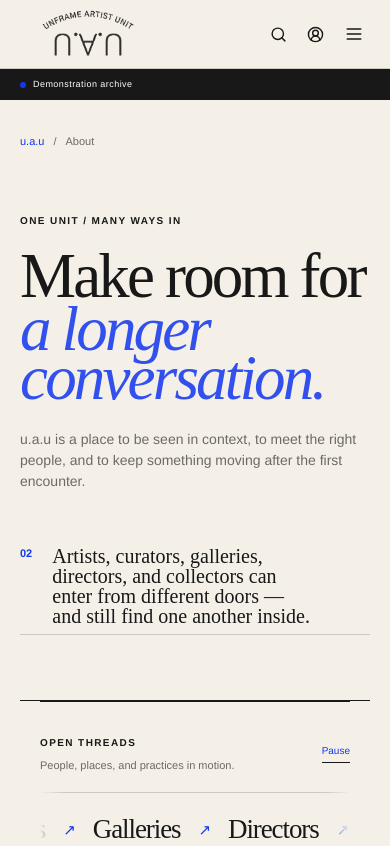
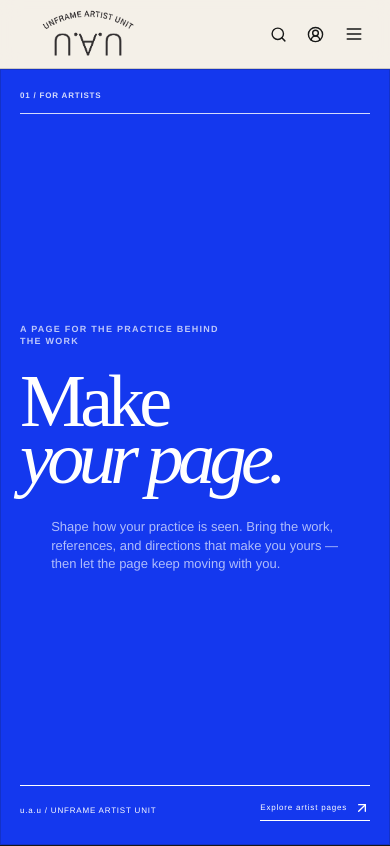
Before and after one commit to KunsGallery/Unframe-Artist-Unit, a Next.js app: page /about in a window 390 px wide. Shown: the top 846 px of the page. Built offline with nearby package versions, Linux system fonts and the light colour scheme.

Commit message:
build about page card flow

```diff
--- a/app/about/page.tsx
+++ b/app/about/page.tsx
@@ -1,26 +1,113 @@
 import Link from "next/link";
 import { ArrowUpRight } from "lucide-react";
-import { DemoNotice, MetaLine } from "../components";
-import { ConnectionMarquee, FlowCards, RotatingWord } from "../motion-components";
+import { FlowArt, FlowSection } from "./story-scroll";
 
 export default function AboutPage() {
-  return <main>
-    <DemoNotice />
-    <div className="page-wrap inner-page about-page">
-      <div className="breadcrumb"><Link href="/">u.a.u</Link><span>/</span><span>About</span></div>
-      <section className="about-hero"><div><MetaLine>ONE UNIT / MANY WAYS IN</MetaLine><h1>Make room for<br /><RotatingWord words={["your practice.", "a new project.", "a longer conversation.", "the unexpected."]} /></h1><p>u.a.u is a place to be seen in context, to meet the right people, and to keep something moving after the first encounter.</p></div><div className="about-hero-note"><span>02</span><p>Artists, curators, galleries, directors, and collectors can enter from different doors — and still find one another inside.</p></div></section>
+  return (
+    <main className="story-page">
+      <FlowArt aria-label="u.a.u introduction">
+        <FlowSection className="story-tone-blue" aria-label="For artists">
+          <div className="story-card-topline">
+            <span>01 / FOR ARTISTS</span>
+            <span>MAKE YOUR WAY IN</span>
+          </div>
+          <div className="story-card-main">
+            <p className="story-kicker">A page for the practice behind the work</p>
+            <h1>
+              Make
+              <br />
+              <em>your page.</em>
+            </h1>
+            <p className="story-card-copy">
+              Shape how your practice is seen. Bring the work, references, and
+              directions that make you yours — then let the page keep moving
+              with you.
+            </p>
+          </div>
+          <div className="story-card-bottomline">
+            <span>u.a.u / UNFRAME ARTIST UNIT</span>
+            <Link href="/artists">
+              Explore artist pages <ArrowUpRight size={16} />
+            </Link>
+          </div>
+        </FlowSection>
 
-      <ConnectionMarquee items={["Artists", "Curators", "Galleries", "Directors", "Collectors", "Institutions", "Independent practices", "Unfinished ideas"]} />
+        <FlowSection className="story-tone-ink" aria-label="For curators and directors">
+          <div className="story-card-topline">
+            <span>02 / FOR CURATORS &amp; DIRECTORS</span>
+            <span>FOLLOW THE THREAD</span>
+          </div>
+          <div className="story-card-main">
+            <p className="story-kicker">A place to begin with a real encounter</p>
+            <h2>
+              Find
+              <br />
+              <em>the practice.</em>
+            </h2>
+            <p className="story-card-copy">
+              Start from a work, a question, or an instinct. Follow the thread
+              into the next studio visit, proposal, conversation, or
+              collaboration.
+            </p>
+          </div>
+          <div className="story-card-bottomline">
+            <span>02 / 04</span>
+            <Link href="/connections">
+              See the connections <ArrowUpRight size={16} />
+            </Link>
+          </div>
+        </FlowSection>
 
-      <section className="flow-intro"><div><MetaLine>WHAT CAN HAPPEN HERE</MetaLine><h2>Not one service.<br /><em>A shared field.</em></h2></div><p>Bring a practice, a project, a question, or a reason to keep a door open. The unit changes shape around the relationship.</p></section>
-      <FlowCards cards={[
-        { eyebrow: "FOR ARTISTS", title: "Make a page that feels like you.", body: "Build a public presence around the work, references, and relationships that make your practice yours — not another generic portfolio.", action: "See artist profiles", href: "/artists", tone: "flow-card-blue" },
-        { eyebrow: "FOR CURATORS & DIRECTORS", title: "Find the practice behind the name.", body: "Follow a thread from exhibition to studio to the next idea, and make a thoughtful proposal when the timing is right.", action: "Trace a connection", href: "/connections", tone: "flow-card-paper" },
-        { eyebrow: "FOR GALLERIES & INSTITUTIONS", title: "Keep the conversation moving.", body: "Document what began in a room and give collaborative projects a longer life — with context that stays attached.", action: "Explore projects", href: "/projects", tone: "flow-card-clay" },
-        { eyebrow: "FOR COLLECTORS", title: "Collect with a way back in.", body: "Spend time with the work, understand its place in a practice, and stay close to what happens after the acquisition.", action: "Browse the works", href: "/works", tone: "flow-card-ink" },
-      ]} />
+        <FlowSection className="story-tone-clay" aria-label="For galleries and institutions">
+          <div className="story-card-topline">
+            <span>03 / FOR GALLERIES &amp; INSTITUTIONS</span>
+            <span>KEEP IT MOVING</span>
+          </div>
+          <div className="story-card-main">
+            <p className="story-kicker">A longer life for the projects you start</p>
+            <h2>
+              Keep
+              <br />
+              <em>it moving.</em>
+            </h2>
+            <p className="story-card-copy">
+              Give exhibitions, projects, and collaborations room to travel.
+              Keep the context attached, even after the room has emptied.
+            </p>
+          </div>
+          <div className="story-card-bottomline">
+            <span>03 / 04</span>
+            <Link href="/projects">
+              View projects <ArrowUpRight size={16} />
+            </Link>
+          </div>
+        </FlowSection>
 
-      <section className="about-cta"><MetaLine>THE DOOR IS OPEN</MetaLine><h2>Bring us what<br /><em>you are making.</em></h2><Link className="button button-blue" href="/join">Find your way in <ArrowUpRight size={16} /></Link></section>
-    </div>
-  </main>;
+        <FlowSection className="story-tone-paper" aria-label="For collectors">
+          <div className="story-card-topline">
+            <span>04 / FOR COLLECTORS</span>
+            <span>STAY CLOSE</span>
+          </div>
+          <div className="story-card-main">
+            <p className="story-kicker">A way back into the work</p>
+            <h2>
+              Stay
+              <br />
+              <em>close.</em>
+            </h2>
+            <p className="story-card-copy">
+              Spend time with the work, understand its place in a practice, and
+              keep a way back into what happens after the first encounter.
+            </p>
+          </div>
+          <div className="story-card-bottomline">
+            <span>04 / 04</span>
+            <Link href="/works">
+              Browse the works <ArrowUpRight size={16} />
+            </Link>
+          </div>
+        </FlowSection>
+      </FlowArt>
+    </main>
+  );
 }
--- /dev/null
+++ b/app/about/story-scroll.tsx
@@ -0,0 +1,122 @@
+'use client';
+
+import React, { useEffect, useRef, useState } from 'react';
+import { gsap } from 'gsap';
+import { ScrollTrigger } from 'gsap/ScrollTrigger';
+import { useGSAP } from '@gsap/react';
+
+gsap.registerPlugin(ScrollTrigger);
+
+function cx(...parts: Array<string | undefined | false | null>) {
+  return parts.filter(Boolean).join(' ');
+}
+
+export interface FlowSectionProps {
+  className?: string;
+  style?: React.CSSProperties;
+  children: React.ReactNode;
+  'aria-label'?: string;
+}
+
+export function FlowSection({
+  className,
+  style,
+  children,
+  'aria-label': ariaLabel,
+}: FlowSectionProps) {
+  return (
+    <section
+      data-flow-section
+      aria-label={ariaLabel}
+      className={cx('story-flow-section', className)}
+    >
+      <div
+        data-flow-inner
+        className="story-flow-inner"
+        style={{ transformOrigin: 'bottom left', ...style }}
+      >
+        {children}
+      </div>
+    </section>
+  );
+}
+
+export interface FlowArtProps {
+  children: React.ReactNode;
+  className?: string;
+  'aria-label'?: string;
+}
+
+export function FlowArt({
+  children,
+  className,
+  'aria-label': ariaLabel = 'u.a.u story scroll',
+}: FlowArtProps) {
+  const containerRef = useRef<HTMLDivElement>(null);
+  const [reducedMotion, setReducedMotion] = useState(false);
+
+  useEffect(() => {
+    const mediaQuery = window.matchMedia('(prefers-reduced-motion: reduce)');
+    const update = () => setReducedMotion(mediaQuery.matches);
+    update();
+    mediaQuery.addEventListener('change', update);
+    return () => mediaQuery.removeEventListener('change', update);
+  }, []);
+
+  useGSAP(
+    () => {
+      if (!containerRef.current || reducedMotion) return;
+
+      const sections = Array.from(
+        containerRef.current.querySelectorAll<HTMLElement>('[data-flow-section]'),
+      );
+
+      sections.forEach((section, index) => {
+        gsap.set(section, { zIndex: index + 1 });
+
+        const inner = section.querySelector<HTMLElement>('[data-flow-inner]');
+        if (!inner) return;
+
+        if (index > 0) {
+          gsap.set(inner, { rotation: 30, transformOrigin: 'bottom left' });
+          gsap.to(inner, {
+            rotation: 0,
+            ease: 'none',
+            scrollTrigger: {
+              trigger: section,
+              start: 'top bottom',
+              end: 'top 25%',
+              scrub: true,
+            },
+          });
+        }
+
+        if (index < sections.length - 1) {
+          ScrollTrigger.create({
+            trigger: section,
+            start: 'bottom bottom',
+            end: 'bottom top',
+            pin: true,
+            pinSpacing: false,
+          });
+        }
+      });
+
+      ScrollTrigger.refresh();
+    },
+    {
+      scope: containerRef,
+      dependencies: [React.Children.count(children), reducedMotion],
+    },
+  );
+
+  return (
+    <div
+      ref={containerRef}
+      aria-label={ariaLabel}
+      className={cx('story-flow', className)}
+    >
+      {children}
+    </div>
+  );
+}
--- a/app/globals.css
+++ b/app/globals.css
@@ -147,3 +147,48 @@ h1 em, h2 em, h3 em { font-style: italic; }
 @media (max-width: 860px) { .about-hero, .flow-intro { grid-template-columns: 1fr; gap: 40px; }.about-hero { padding-top: 70px; }.flow-intro { padding-top: 70px; }.flow-card { min-height: 440px; } }
 @media (max-width: 500px) { .marquee-band { padding-top: 28px; padding-bottom: 28px; }.marquee-track span { gap: 18px; padding-right: 18px; font-size: 27px; }.about-page { padding-bottom: 75px; }.about-hero { padding-top: 58px; padding-bottom: 65px; }.about-hero h1 { font-size: 63px; }.about-hero > div:first-child > p { font-size: 14px; }.about-hero-note p { font-size: 20px; }.flow-intro { padding-top: 65px; gap: 22px; }.flow-intro h2 { font-size: 45px; }.flow-intro > p { font-size: 14px; }.flow-cards { gap: 12px; padding-bottom: 70px; }.flow-card, .flow-card:nth-child(2), .flow-card:nth-child(3), .flow-card:nth-child(4) { top: 76px; min-height: 420px; grid-template-columns: 30px 1fr; gap: 15px; padding: 25px 20px; }.flow-card:nth-child(2) { top: 87px; }.flow-card:nth-child(3) { top: 98px; }.flow-card:nth-child(4) { top: 109px; }.flow-card h2 { font-size: 42px; }.flow-card p { font-size: 13px; }.about-cta { padding-top: 65px; }.about-cta h2 { font-size: 56px; } }
 @media (prefers-reduced-motion: reduce) { .marquee-track { animation: none; }.flow-card { transition: none; } }
+
+/* About / full-screen story cards */
+.story-page { width: 100%; overflow: clip; background: var(--paper); }
+.story-flow { width: 100%; overflow-x: clip; }
+.story-flow-section { position: relative; min-height: calc(100svh - 77px); width: 100%; overflow: hidden; }
+.story-flow-inner { position: relative; display: flex; min-height: calc(100svh - 77px); flex-direction: column; justify-content: space-between; gap: 28px; padding: clamp(26px, 4vw, 64px) max(20px, 4vw) clamp(26px, 4vw, 58px); will-change: transform; }
+.story-flow-inner:after { content: ""; position: absolute; inset: 0; pointer-events: none; box-shadow: inset 0 0 0 1px rgba(23,24,23,.18); }
+.story-tone-blue { background: var(--blue); color: #fff; }
+.story-tone-ink { background: var(--ink); color: var(--paper); }
+.story-tone-clay { background: var(--clay); color: #fff; }
+.story-tone-paper { background: var(--paper-deep); color: var(--ink); }
+.story-card-topline, .story-card-bottomline { position: relative; z-index: 1; display: flex; align-items: center; justify-content: space-between; gap: 24px; border-bottom: 1px solid currentColor; padding-bottom: 12px; font-size: 10px; font-weight: 700; letter-spacing: .14em; line-height: 1.2; }
+.story-card-topline { opacity: .82; }
+.story-card-bottomline { border-top: 1px solid currentColor; border-bottom: 0; padding-top: 14px; padding-bottom: 0; font-weight: 400; letter-spacing: .06em; }
+.story-card-bottomline a { display: inline-flex; align-items: center; gap: 7px; border-bottom: 1px solid currentColor; padding-bottom: 4px; transition: opacity .2s ease, transform .2s ease; }
+.story-card-bottomline a:hover { opacity: .7; transform: translate(2px, -2px); }
+.story-card-main { position: relative; z-index: 1; align-self: center; width: min(100%, 1120px); margin: auto 0; }
+.story-kicker { margin: 0 0 clamp(22px, 4vw, 42px); color: currentColor; font-size: 10px; font-weight: 700; letter-spacing: .14em; text-transform: uppercase; opacity: .72; }
+.story-card-main h1, .story-card-main h2 { max-width: 1050px; margin: 0; font-size: clamp(75px, 13vw, 190px); font-weight: 400; letter-spacing: -.075em; line-height: .74; }
+.story-card-main h1 em, .story-card-main h2 em { font-style: italic; }
+.story-card-copy { max-width: 420px; margin: clamp(34px, 5vw, 58px) 0 0 clamp(5px, 14vw, 210px); color: currentColor; font-size: clamp(14px, 1.3vw, 17px); line-height: 1.45; opacity: .78; }
+.story-tone-blue .story-card-copy { color: #dbe2ff; }
+.story-tone-ink .story-card-copy { color: #c5c2b9; }
+.story-tone-clay .story-card-copy { color: #ffe5dc; }
+.story-tone-paper .story-card-copy { color: var(--muted); }
+.story-tone-blue .story-card-bottomline a, .story-tone-clay .story-card-bottomline a { color: #fff; }
+.story-tone-ink .story-card-bottomline a { color: var(--paper); }
+.story-tone-paper .story-card-bottomline a { color: var(--blue); }
+@media (max-width: 860px) {
+  .story-flow-section, .story-flow-inner { min-height: calc(100svh - 68px); }
+  .story-card-main h1, .story-card-main h2 { font-size: clamp(65px, 16vw, 130px); }
+  .story-card-copy { margin-left: 10vw; }
+}
+@media (max-width: 500px) {
+  .story-flow-inner { gap: 20px; padding: 22px 20px 24px; }
+  .story-card-topline, .story-card-bottomline { font-size: 8px; letter-spacing: .1em; }
+  .story-card-topline span:last-child { display: none; }
+  .story-card-main h1, .story-card-main h2 { font-size: clamp(62px, 19vw, 96px); line-height: .77; }
+  .story-kicker { max-width: 220px; margin-bottom: 25px; font-size: 9px; line-height: 1.3; }
+  .story-card-copy { max-width: 290px; margin: 31px 0 0 8vw; font-size: 13px; }
+}
+@media (prefers-reduced-motion: reduce) {
+  .story-flow-section, .story-flow-inner { transform: none !important; transition: none !important; }
+  .story-card-bottomline a { transition: none; }
+}
--- a/package.json
+++ b/package.json
@@ -9,10 +9,12 @@
     "lint": "next lint"
   },
   "dependencies": {
+    "@gsap/react": "^2.1.2",
     "@types/node": "^20.14.10",
     "@types/react": "^18.3.3",
     "@types/react-dom": "^18.3.0",
     "framer-motion": "^13.3.0",
+    "gsap": "^3.15.0",
     "lucide-react": "^0.468.0",
     "next": "^14.2.15",
     "react": "^18.3.1",
```
Also changed, not shown: 1 other file (tests, documents, lock files or other folders).
